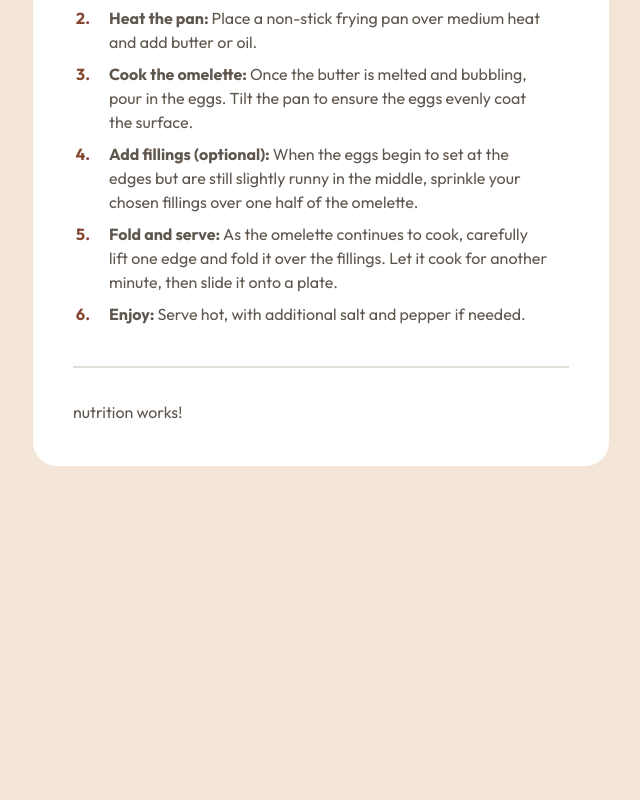
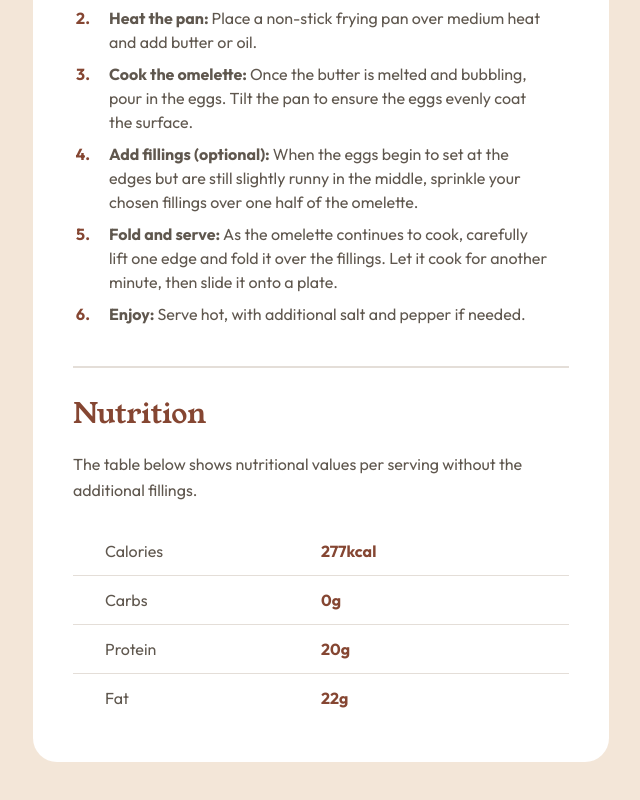
Before and after one commit to Kellenkjames/recipe-page, an Angular app in the folder recipe/: page / in a window 1280 px wide. Shown: the part 1249-2049 px from the top of the page, without its empty margins (319-959 px from the left). Before the commit the page ends 1843 px from the top, so only its background shows below. Built offline with nearby package versions, Linux system fonts and the light colour scheme.

Commit message:
feat: add table styles for nutrition cmp

```diff
--- a/recipe/src/app/nutrition/nutrition.component.html
+++ b/recipe/src/app/nutrition/nutrition.component.html
@@ -1 +1,12 @@
-<p>nutrition works!</p>
+<div class="nutrition">
+  <h3 class="nutrition__title mb-sm">{{ title }}</h3>
+  <p class="nutrition__desc mb-sm">{{ desc }}</p>
+  <table class="nutrition__list">
+    @for (item of nutritionValues; track $index) {
+    <tr class="nutrition__list__item">
+      <td class="nutrition__list__item__type">{{ item.type }}</td>
+      <td class="nutrition__list__item__value">{{ item.value }}</td>
+    </tr>
+    }
+  </table>
+</div>
--- a/recipe/src/app/nutrition/nutrition.component.scss
+++ b/recipe/src/app/nutrition/nutrition.component.scss
@@ -0,0 +1,41 @@
+@import '../../styles.scss';
+
+.nutrition {
+  &__title {
+    @include text-preset-2;
+    color: $color-brown-800;
+  }
+
+  &__list {
+    width: 100%;
+    border-collapse: collapse;
+
+    &__item {
+      width: 100%;
+
+      &__type {
+        @include text-preset-4;
+        color: $color-stone-600;
+        padding-left: 3.2rem;
+      }
+
+      &__value {
+        @include text-preset-4-bold;
+        color: $color-brown-800;
+        padding-right: 3.2rem;
+      }
+
+      &__type,
+      &__value {
+        width: 50%;
+        padding-top: 1.2rem;
+        padding-bottom: 1.2rem;
+      }
+
+      :not(:last-child) &__type,
+      :not(:last-child) &__value {
+        border-bottom: 1px solid $color-stone-150;
+      }
+    }
+  }
+}
```
